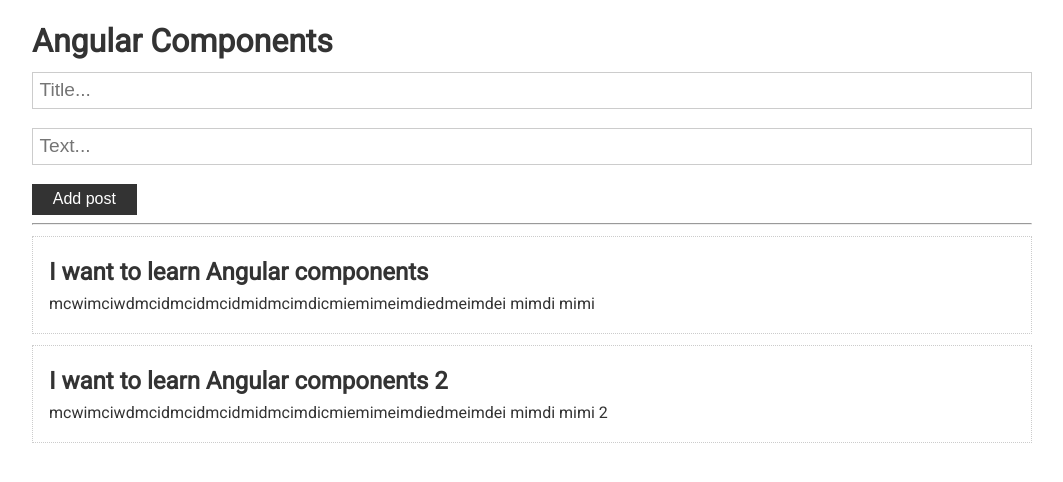
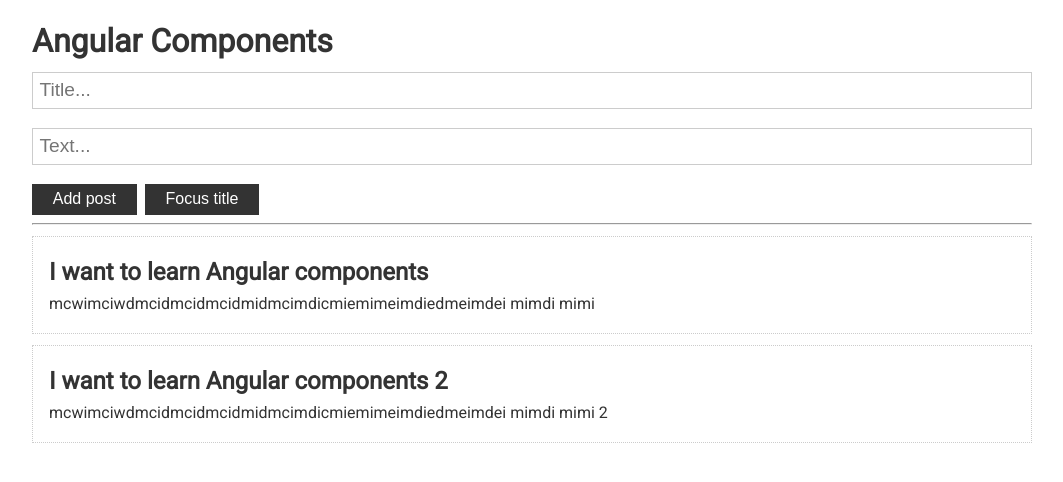
Before and after one commit to StasMirko/myAngular, an Angular app: page / in a window 1280 px wide. Shown: the top 482 px of the page, without its empty margins (108-1171 px from the left). Built offline with nearby package versions, Linux system fonts and the light colour scheme.

Commit message:
Доступ до HTML елементів

```diff
--- a/src/app/post-form/post-form.component.html
+++ b/src/app/post-form/post-form.component.html
@@ -4,6 +4,7 @@
     class="form-control"
     placeholder="Title..."
     [(ngModel)]="title"
+    #titleInput
   >
   <input
     type="text"
@@ -12,4 +13,5 @@
     [(ngModel)]="text"
   >
   <button class="btn" (click)="addPost()">Add post</button>
+  <button class="btn" (click)="focusTitle()">Focus title</button>
 </div>
--- a/src/app/post-form/post-form.component.ts
+++ b/src/app/post-form/post-form.component.ts
@@ -1,4 +1,4 @@
-import {Component, EventEmitter, OnInit, Output} from '@angular/core';
+import {Component, ElementRef, EventEmitter, OnInit, Output, ViewChild} from '@angular/core';
 import {Post} from "../app.component";
 
 @Component({
@@ -9,6 +9,7 @@
 export class PostFormComponent implements OnInit {
 
   @Output() onAdd: EventEmitter<Post> = new EventEmitter<Post>()
+  @ViewChild('titleInput', {static: false}) inputRef: ElementRef
 
   title = ''
   text = ''
@@ -30,4 +31,8 @@
     }
   }
 
+  focusTitle(){
+    this.inputRef.nativeElement.focus()
+  }
+
 }
```
